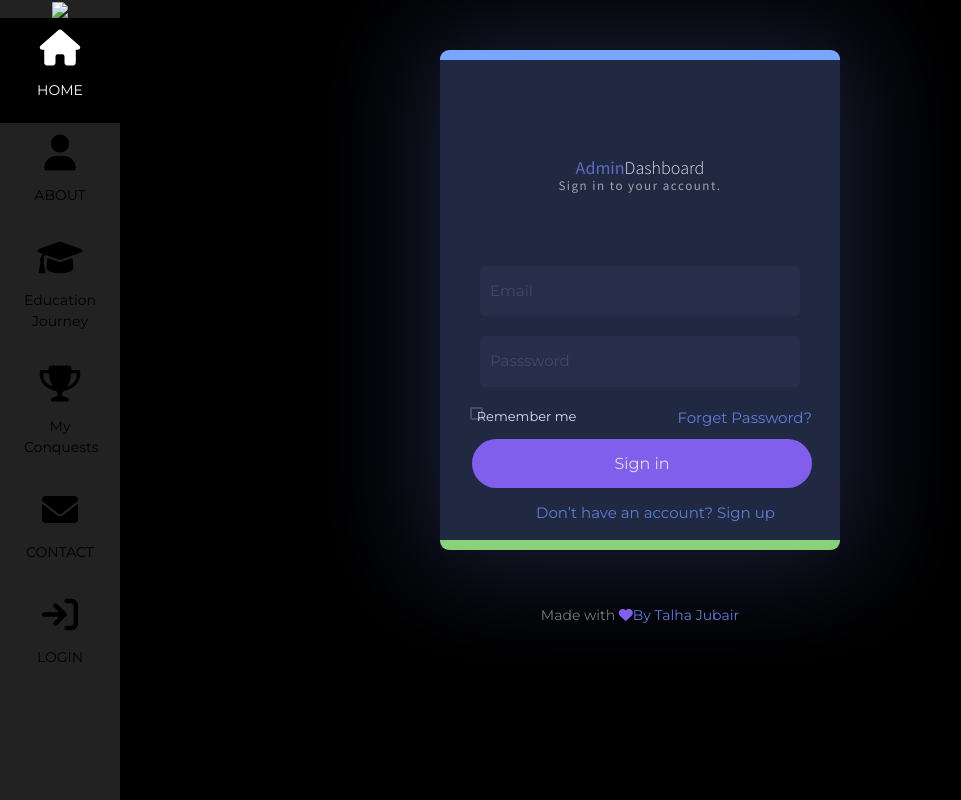
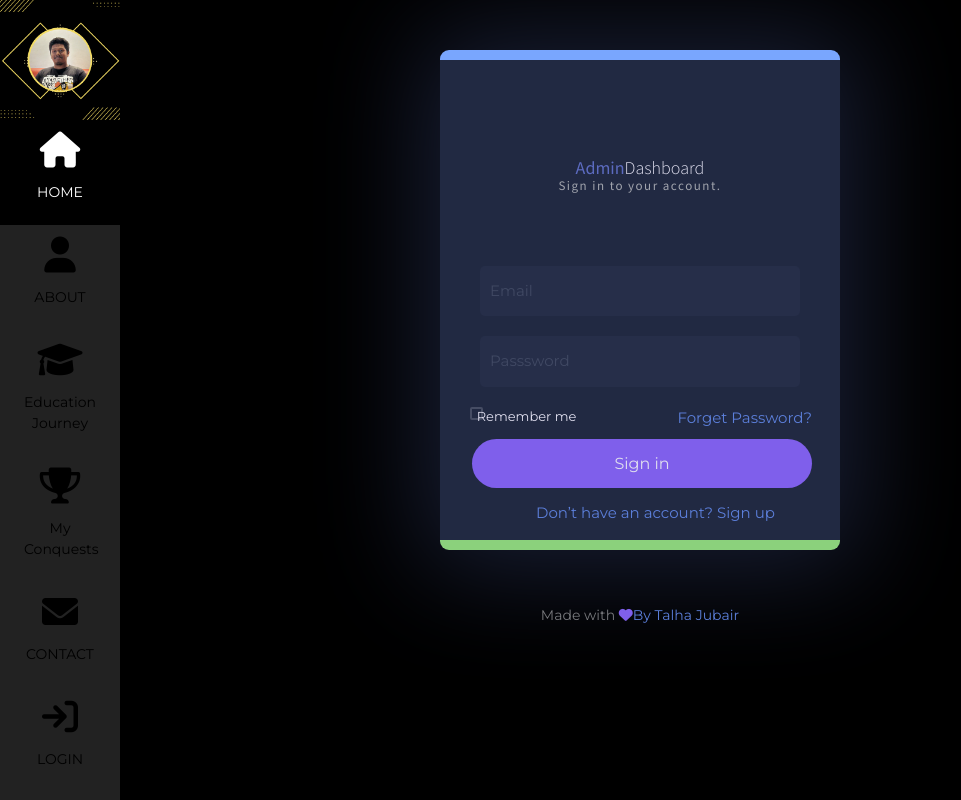
Before and after one commit to t-jubair/t-jubair.github.io, a plain HTML site: page loginpage.html in a window 1280 px wide. Shown: the whole page, without its empty margins (0-961 px from the left). Drawn offline with nearby package versions, Linux system fonts and the light colour scheme.

Commit message:
Update loginpage.html

```diff
--- a/loginpage.html
+++ b/loginpage.html
@@ -318,7 +318,7 @@ body, h1, h2, h3, h4, h5, h6 {font-family: "Montserrat", sans-serif}
 <body id="particles-js">
 <!-- Sidebar -->
 <nav class="w3-sidebar w3-bar-block w3-small w3-hide-small w3-center">
-  <img src="/Image/sidemain.jpg" style="width:100%">
+  <img src="Images/sidemain.jpg" style="width:100%">
   <a href="#" class="w3-bar-item w3-button w3-padding-large w3-black">
     <i class="fa fa-home w3-xxlarge"></i>
     <p>HOME</p>
```
